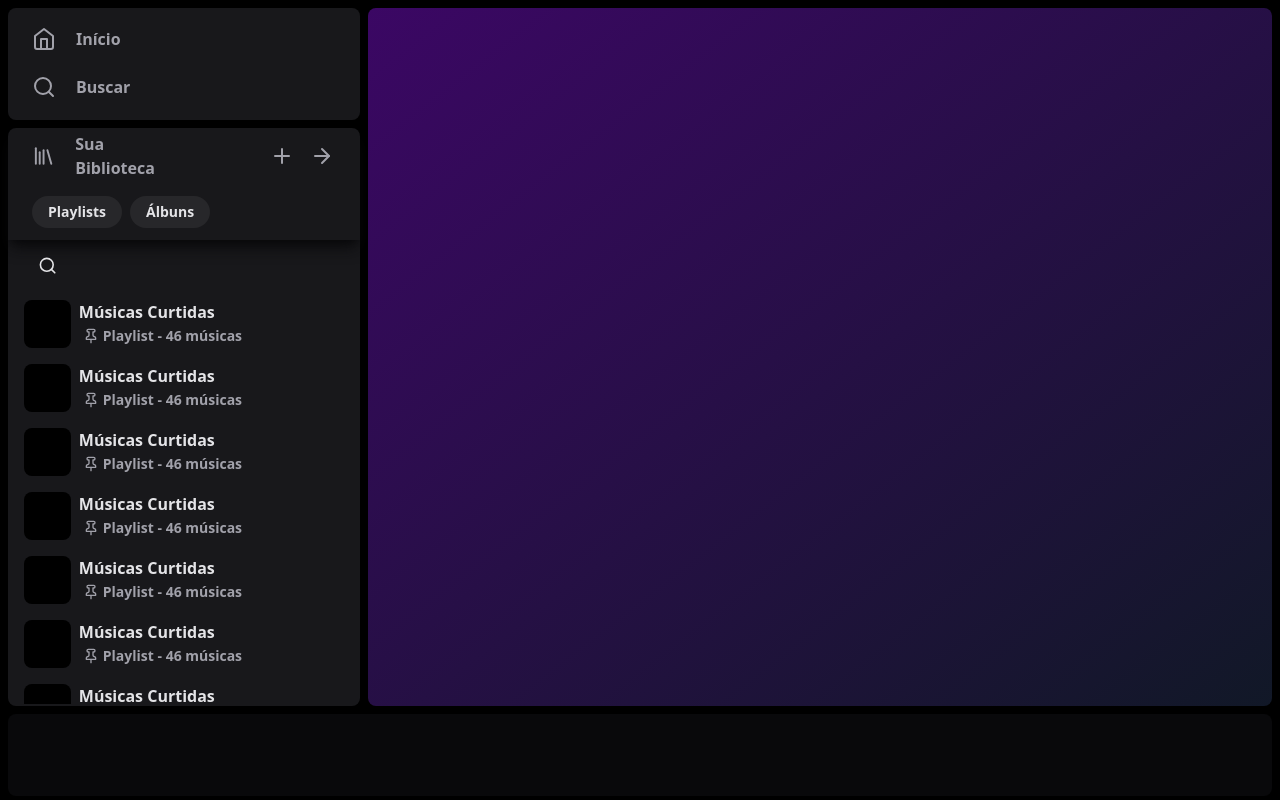
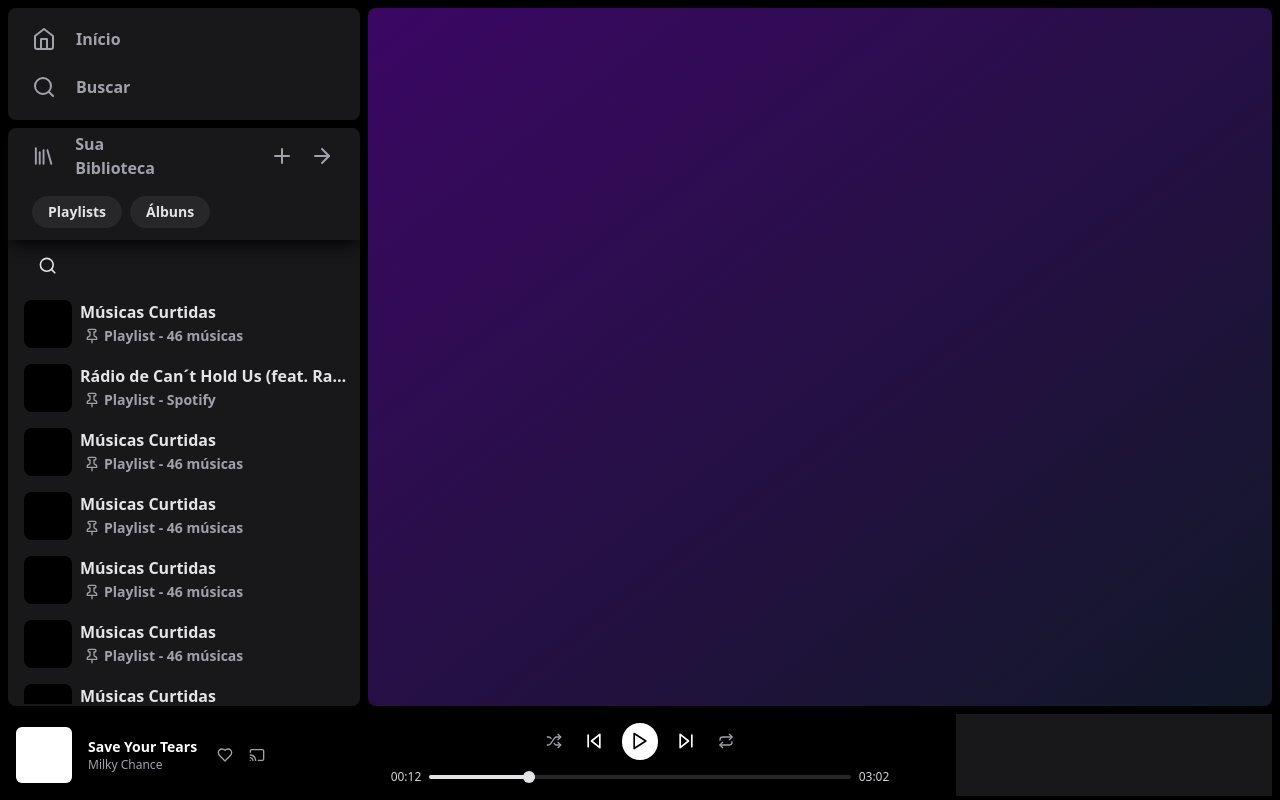
Before and after one commit to GustavoHenriqueReblin/spotify-copy, a Next.js app: page / in a window 1280 px wide. Built offline with nearby package versions, Linux system fonts and the light colour scheme.

Commit message:
Iniciada implementação do footer, falta ajustar a responsividade...

```diff
--- a/src/app/footer.tsx
+++ b/src/app/footer.tsx
@@ -1,12 +1,85 @@
+import {Heart, Cast, ShuffleIcon, SkipBack, SkipForward, Play, Pause, RepeatIcon} from 'lucide-react'
+
 export default () => {
   return (
     <footer className="
       bg-black h-24 w-full px-2 pb-1
       ssm:hidden
-      md:block
+      md:block md:max-h-[calc(4rem)]
+      lg:max-h-[calc(6rem)]
     ">
-      <main className="bg-zinc-950 h-full w-full rounded-lg">
-
+      <main className="bg-black h-full w-full rounded-lg flex flex-row">
+        <section className="w-[calc(25%)] h-full flex flex-row items-center px-2">
+          <div className="bg-white w-14 h-14 rounded-md mr-4"></div>
+          <div className="h-full w-fit flex flex-row items-center mr-5">
+            <div className="h-fit w-full flex flex-col items-center">
+              <div className="h-fit w-full flex items-start
+                lg:max-w-[calc(8rem)]
+                md:max-w-[calc(4rem)]
+              ">
+                <a href="#" className="text-sm font-semibold text-white hover:underline overflow-hidden overflow-ellipsis whitespace-nowrap">
+                    Save Your Tears
+                </a>
+              </div>
+              <div className="h-fit w-full flex items-start
+                lg:max-w-[calc(8rem)]
+                md:max-w-[calc(4rem)]
+              ">
+                <a href="#" className="text-xs font-normal text-zinc-400 hover:underline overflow-hidden overflow-ellipsis whitespace-nowrap">
+                    Milky Chance
+                </a>
+              </div>
+            </div>
+          </div>
+          <div className="h-full w-fit flex items-center mr-4">
+            <a href="#" className="hover:text-white cursor-default">
+                <Heart className="h-4 w-4"/>
+            </a>
+          </div>
+          <div className="h-full w-fit flex items-center">
+            <a href="#" className="hover:text-white cursor-default">
+                <Cast className="h-4 w-4"/>
+            </a>
+          </div>
+        </section>
+        <section className="bg-black w-[calc(50%)] h-full flex flex-col
+          md:max-w-[calc(25rem)]
+          lg:max-w-[calc(60rem)]
+        ">
+          <div className="h-2/3 w-full flex flex-row items-center justify-center">
+            <a href="#" className="flex flex-row items-center mx-2 cursor-default">
+                <ShuffleIcon className="h-4"/>
+            </a>
+            <a href="#" className="flex flex-row items-center mx-2 cursor-default">
+                <SkipBack className="h-5 text-white"/>
+            </a>
+            <a href="#" className="flex flex-row items-center mx-2 cursor-default bg-white p-1.5 h-2/3 rounded-full">
+                <Play className="h-5 text-black"/>
+            </a>
+            <a href="#" className="flex flex-row items-center mx-2 cursor-default">
+                <SkipForward className="h-5 text-white"/>
+            </a>
+            <a href="#" className="flex flex-row items-center mx-2 cursor-default">
+                <RepeatIcon className="h-4"/>
+            </a>
+          </div>
+          <div className="h-1/3 w-full flex flex-row">
+            <div className="h-full w-1/6">
+              <a className="font-normal text-zinc-300 text-xs flex items-center justify-end px-2">00:12</a>
+            </div>
+            <div className="h-full w-4/6 flex flex-row items-start pt-1.5">
+              <div className="h-[calc(0.280rem)] w-full bg-zinc-800 rounded-lg">
+                <div className="h-full w-1/4 bg-zinc-200 hover:bg-green-600 rounded-lg flex flex-row items-center justify-end">
+                  <div className="bg-zinc-200 w-3 h-3 rounded-full"></div>
+                </div>
+              </div>
+            </div>
+            <div className="h-full w-1/6">
+              <a className="font-normal text-zinc-300 text-xs flex items-center justify-start px-2">03:02</a>
+            </div>
+          </div>
+        </section>
+        <section className="bg-zinc-900 w-[calc(25%)] h-full"></section>
       </main>
     </footer>
   )
--- a/src/app/main.tsx
+++ b/src/app/main.tsx
@@ -1,5 +1,6 @@
 export default () => {
     return (
+        //min-h-[calc(34rem)]
         <section className="
             h-full min-w-fit py-2 w-full pl-0 pr-2
             ssm:hidden
--- a/src/app/menu.tsx
+++ b/src/app/menu.tsx
@@ -58,12 +58,12 @@ export default () => {
                             <div className="h-full w-full items-center flex justify-end pr-6"></div>
                         </div>
 
-                            <div className="h-fit w-full flex flex-col px-2">
+                            <div className="h-fit w-full flex flex-col px-2 max-w-[calc(22rem)]">
                                 <div className="w-full h-16 hover:bg-zinc-800 rounded-lg cursor-pointer p-2 flex flex-row">
-                                    <div className="w-12 h-full bg-black rounded-lg"></div>
+                                    <div className="w-12 h-full bg-black rounded-lg min-w-[calc(3rem)]"></div>
                                     <div className="w-[calc(100%-3rem)] h-full rounded-lg ml-2 flex flex-col">
-                                        <div className="w-full h-full rounded-lg items-start flex">
-                                            <a className="font-semibold text-zinc-200">Músicas Curtidas</a>
+                                        <div className="w-full h-full rounded-lg items-start flex pr-1">
+                                            <a className="font-semibold text-zinc-200 overflow-hidden overflow-ellipsis whitespace-nowrap">Músicas Curtidas</a>
                                         </div>
                                         <div className="w-full h-full rounded-lg flex flex-row items-center text-sm">
                                             <a href="#" className="flex flex-row items-center">
@@ -75,12 +75,29 @@ export default () => {
                                 </div>
                             </div>
 
-                            <div className="h-fit w-full flex flex-col px-2">
+                            <div className="h-fit w-full flex flex-col px-2 max-w-[calc(22rem)]">
                                 <div className="w-full h-16 hover:bg-zinc-800 rounded-lg cursor-pointer p-2 flex flex-row">
-                                    <div className="w-12 h-full bg-black rounded-lg"></div>
+                                    <div className="w-12 h-full bg-black rounded-lg min-w-[calc(3rem)]"></div>
                                     <div className="w-[calc(100%-3rem)] h-full rounded-lg ml-2 flex flex-col">
-                                        <div className="w-full h-full rounded-lg items-start flex">
-                                            <a className="font-semibold text-zinc-200">Músicas Curtidas</a>
+                                        <div className="w-full h-full rounded-lg items-start flex pr-1">
+                                            <a className="font-semibold text-zinc-200 overflow-hidden overflow-ellipsis whitespace-nowrap">Rádio de Can´t Hold Us (feat. Ray Dalton)</a>
+                                        </div>
+                                        <div className="w-full h-full rounded-lg flex flex-row items-center text-sm">
+                                            <a href="#" className="flex flex-row items-center">
+                                                <Pin className="h-4"/>
+                                            </a>
+                                            <a className="font-semibold">Playlist - Spotify</a>
+                                        </div>
+                                    </div>
+                                </div>
+                            </div>
+
+                            <div className="h-fit w-full flex flex-col px-2 max-w-[calc(22rem)]">
+                                <div className="w-full h-16 hover:bg-zinc-800 rounded-lg cursor-pointer p-2 flex flex-row">
+                                    <div className="w-12 h-full bg-black rounded-lg min-w-[calc(3rem)]"></div>
+                                    <div className="w-[calc(100%-3rem)] h-full rounded-lg ml-2 flex flex-col">
+                                        <div className="w-full h-full rounded-lg items-start flex pr-1">
+                                            <a className="font-semibold text-zinc-200 overflow-hidden overflow-ellipsis whitespace-nowrap">Músicas Curtidas</a>
                                         </div>
                                         <div className="w-full h-full rounded-lg flex flex-row items-center text-sm">
                                             <a href="#" className="flex flex-row items-center">
@@ -92,12 +109,12 @@ export default () => {
                                 </div>
                             </div>
 
-                            <div className="h-fit w-full flex flex-col px-2">
+                            <div className="h-fit w-full flex flex-col px-2 max-w-[calc(22rem)]">
                                 <div className="w-full h-16 hover:bg-zinc-800 rounded-lg cursor-pointer p-2 flex flex-row">
-                                    <div className="w-12 h-full bg-black rounded-lg"></div>
+                                    <div className="w-12 h-full bg-black rounded-lg min-w-[calc(3rem)]"></div>
                                     <div className="w-[calc(100%-3rem)] h-full rounded-lg ml-2 flex flex-col">
-                                        <div className="w-full h-full rounded-lg items-start flex">
-                                            <a className="font-semibold text-zinc-200">Músicas Curtidas</a>
+                                        <div className="w-full h-full rounded-lg items-start flex pr-1">
+                                            <a className="font-semibold text-zinc-200 overflow-hidden overflow-ellipsis whitespace-nowrap">Músicas Curtidas</a>
                                         </div>
                                         <div className="w-full h-full rounded-lg flex flex-row items-center text-sm">
                                             <a href="#" className="flex flex-row items-center">
@@ -109,12 +126,12 @@ export default () => {
                                 </div>
                             </div>
 
-                            <div className="h-fit w-full flex flex-col px-2">
+                            <div className="h-fit w-full flex flex-col px-2 max-w-[calc(22rem)]">
                                 <div className="w-full h-16 hover:bg-zinc-800 rounded-lg cursor-pointer p-2 flex flex-row">
-                                    <div className="w-12 h-full bg-black rounded-lg"></div>
+                                    <div className="w-12 h-full bg-black rounded-lg min-w-[calc(3rem)]"></div>
                                     <div className="w-[calc(100%-3rem)] h-full rounded-lg ml-2 flex flex-col">
-                                        <div className="w-full h-full rounded-lg items-start flex">
-                                            <a className="font-semibold text-zinc-200">Músicas Curtidas</a>
+                                        <div className="w-full h-full rounded-lg items-start flex pr-1">
+                                            <a className="font-semibold text-zinc-200 overflow-hidden overflow-ellipsis whitespace-nowrap">Músicas Curtidas</a>
                                         </div>
                                         <div className="w-full h-full rounded-lg flex flex-row items-center text-sm">
                                             <a href="#" className="flex flex-row items-center">
@@ -126,12 +143,12 @@ export default () => {
                                 </div>
                             </div>
 
-                            <div className="h-fit w-full flex flex-col px-2">
+                            <div className="h-fit w-full flex flex-col px-2 max-w-[calc(22rem)]">
                                 <div className="w-full h-16 hover:bg-zinc-800 rounded-lg cursor-pointer p-2 flex flex-row">
-                                    <div className="w-12 h-full bg-black rounded-lg"></div>
+                                    <div className="w-12 h-full bg-black rounded-lg min-w-[calc(3rem)]"></div>
                                     <div className="w-[calc(100%-3rem)] h-full rounded-lg ml-2 flex flex-col">
-                                        <div className="w-full h-full rounded-lg items-start flex">
-                                            <a className="font-semibold text-zinc-200">Músicas Curtidas</a>
+                                        <div className="w-full h-full rounded-lg items-start flex pr-1">
+                                            <a className="font-semibold text-zinc-200 overflow-hidden overflow-ellipsis whitespace-nowrap">Músicas Curtidas</a>
                                         </div>
                                         <div className="w-full h-full rounded-lg flex flex-row items-center text-sm">
                                             <a href="#" className="flex flex-row items-center">
@@ -143,12 +160,12 @@ export default () => {
                                 </div>
                             </div>
 
-                            <div className="h-fit w-full flex flex-col px-2">
+                            <div className="h-fit w-full flex flex-col px-2 max-w-[calc(22rem)]">
                                 <div className="w-full h-16 hover:bg-zinc-800 rounded-lg cursor-pointer p-2 flex flex-row">
-                                    <div className="w-12 h-full bg-black rounded-lg"></div>
+                                    <div className="w-12 h-full bg-black rounded-lg min-w-[calc(3rem)]"></div>
                                     <div className="w-[calc(100%-3rem)] h-full rounded-lg ml-2 flex flex-col">
-                                        <div className="w-full h-full rounded-lg items-start flex">
-                                            <a className="font-semibold text-zinc-200">Músicas Curtidas</a>
+                                        <div className="w-full h-full rounded-lg items-start flex pr-1">
+                                            <a className="font-semibold text-zinc-200 overflow-hidden overflow-ellipsis whitespace-nowrap">Músicas Curtidas</a>
                                         </div>
                                         <div className="w-full h-full rounded-lg flex flex-row items-center text-sm">
                                             <a href="#" className="flex flex-row items-center">
@@ -160,12 +177,12 @@ export default () => {
                                 </div>
                             </div>
 
-                            <div className="h-fit w-full flex flex-col px-2">
+                            <div className="h-fit w-full flex flex-col px-2 max-w-[calc(22rem)]">
                                 <div className="w-full h-16 hover:bg-zinc-800 rounded-lg cursor-pointer p-2 flex flex-row">
-                                    <div className="w-12 h-full bg-black rounded-lg"></div>
+                                    <div className="w-12 h-full bg-black rounded-lg min-w-[calc(3rem)]"></div>
                                     <div className="w-[calc(100%-3rem)] h-full rounded-lg ml-2 flex flex-col">
-                                        <div className="w-full h-full rounded-lg items-start flex">
-                                            <a className="font-semibold text-zinc-200">Músicas Curtidas</a>
+                                        <div className="w-full h-full rounded-lg items-start flex pr-1">
+                                            <a className="font-semibold text-zinc-200 overflow-hidden overflow-ellipsis whitespace-nowrap">Músicas Curtidas</a>
                                         </div>
                                         <div className="w-full h-full rounded-lg flex flex-row items-center text-sm">
                                             <a href="#" className="flex flex-row items-center">
@@ -177,12 +194,29 @@ export default () => {
                                 </div>
                             </div>
 
-                            <div className="h-fit w-full flex flex-col px-2">
+                            <div className="h-fit w-full flex flex-col px-2 max-w-[calc(22rem)]">
                                 <div className="w-full h-16 hover:bg-zinc-800 rounded-lg cursor-pointer p-2 flex flex-row">
-                                    <div className="w-12 h-full bg-black rounded-lg"></div>
+                                    <div className="w-12 h-full bg-black rounded-lg min-w-[calc(3rem)]"></div>
                                     <div className="w-[calc(100%-3rem)] h-full rounded-lg ml-2 flex flex-col">
-                                        <div className="w-full h-full rounded-lg items-start flex">
-                                            <a className="font-semibold text-zinc-200">Músicas Curtidas</a>
+                                        <div className="w-full h-full rounded-lg items-start flex pr-1">
+                                            <a className="font-semibold text-zinc-200 overflow-hidden overflow-ellipsis whitespace-nowrap">Músicas Curtidas</a>
+                                        </div>
+                                        <div className="w-full h-full rounded-lg flex flex-row items-center text-sm">
+                                            <a href="#" className="flex flex-row items-center">
+                                                <Pin className="h-4"/>
+                                            </a>
+                                            <a className="font-semibold">Playlist - 46 músicas</a>
+                                        </div>
+                                    </div>
+                                </div>
+                            </div>
+
+                            <div className="h-fit w-full flex flex-col px-2 max-w-[calc(22rem)]">
+                                <div className="w-full h-16 hover:bg-zinc-800 rounded-lg cursor-pointer p-2 flex flex-row">
+                                    <div className="w-12 h-full bg-black rounded-lg min-w-[calc(3rem)]"></div>
+                                    <div className="w-[calc(100%-3rem)] h-full rounded-lg ml-2 flex flex-col">
+                                        <div className="w-full h-full rounded-lg items-start flex pr-1">
+                                            <a className="font-semibold text-zinc-200 overflow-hidden overflow-ellipsis whitespace-nowrap">Músicas Curtidas</a>
                                         </div>
                                         <div className="w-full h-full rounded-lg flex flex-row items-center text-sm">
                                             <a href="#" className="flex flex-row items-center">
```
Also changed, not shown: package.json (+7 -5 lines), 1 other file (tests, documents, lock files or other folders).
